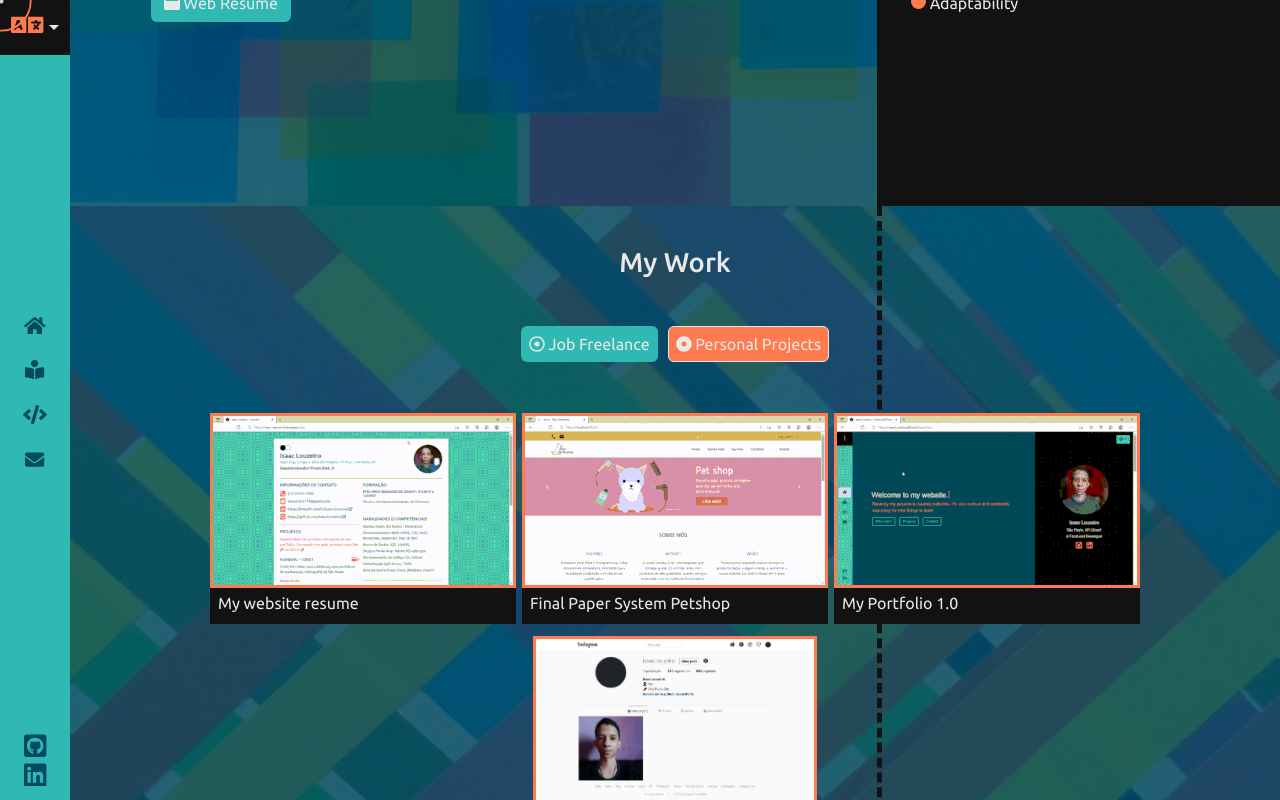
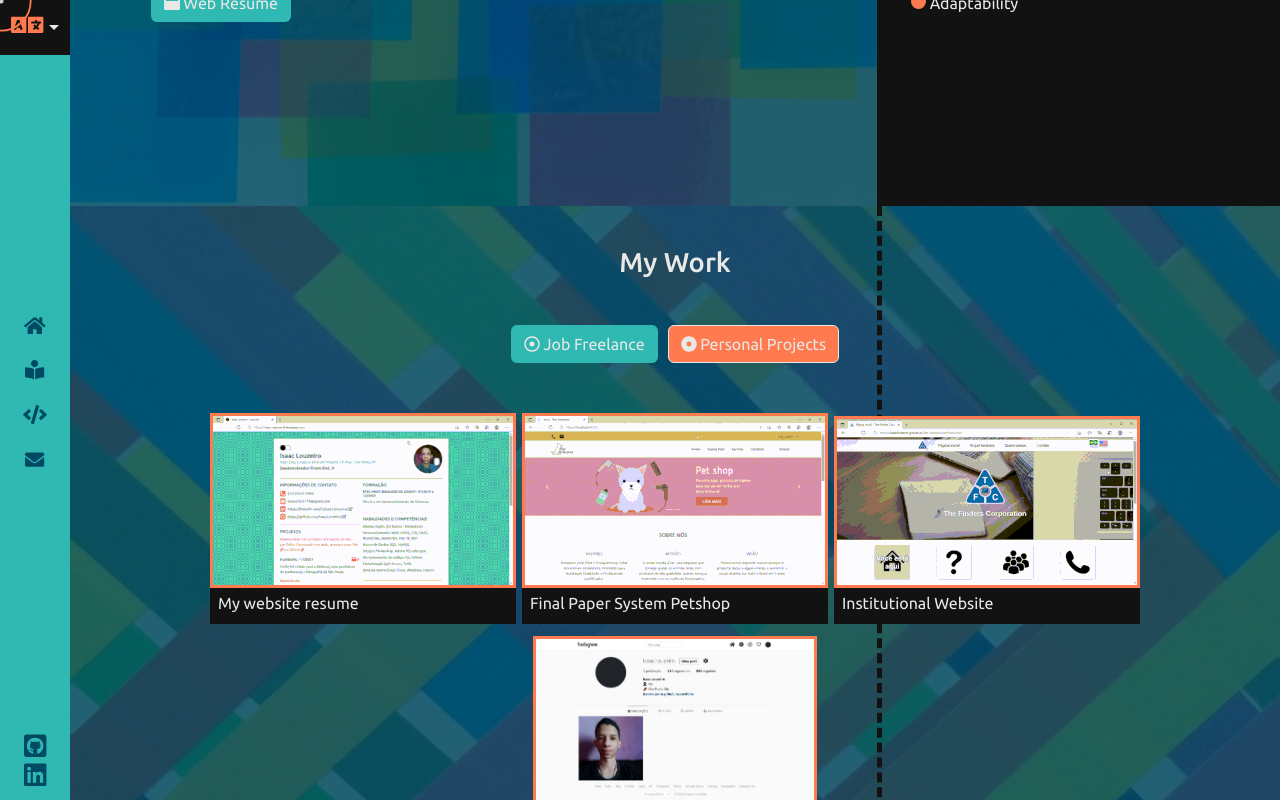
Before and after one commit to IsaacLouzeiro/web-portfolio, a Vue app: page / in a window 1280 px wide. Both pictures are taken after a click on the link "Personal Projects". Built offline with nearby package versions, Linux system fonts and the light colour scheme.

Commit message:
inserindo outro projeto na secao projetos

```diff
--- a/src/components/WorkSection.vue
+++ b/src/components/WorkSection.vue
@@ -43,7 +43,7 @@
                                         <img :src="item.img" :alt="item.alt">
 
                                         <h4 class="mt-3">{{ about }}</h4>
-                                        <p>{{ item.description }}</p>
+                                        <p class="Itemdesc">{{ item.description }}</p>
 
                                         <h4 class="mt-3">{{ technology }}</h4>
                                         <p>{{ item.technologies }}</p>
@@ -77,7 +77,7 @@
                                         <img :src="item.img" :alt="item.alt">
 
                                         <h4 class="mt-3">{{ about }}</h4>
-                                        <p>{{ item.description }}</p>
+                                        <p class="Itemdesc">{{ item.description }}</p>
 
                                         <h4 class="mt-3">{{ technology }}</h4>
                                         <p>{{ item.technologies }}</p>
@@ -224,7 +224,6 @@ export default {
             .btn {
                 background-color: $color3;
                 color: $color5;
-                padding: 5px 7px;
                 margin: auto 5px;
 
                 &.active {
@@ -235,9 +234,9 @@ export default {
                     background-color: $color4;
                 }
 
-                @media only screen and (max-width: 375px) {
-                    margin: auto 3px;
-                    padding: 5px 7px;
+                @media only screen and (max-width: 425px) {
+                    padding: 5px 6px;
+                    margin: auto 4px;
                     font-size: .85em;
                 }
             }
@@ -320,6 +319,12 @@ export default {
 
                             .box-main {
                                 padding: 0 5px;
+
+                                .Itemdesc {
+                                    text-align: left;
+                                    padding: 0 5px;
+                                    display: inline-block;
+                                }
 
                                 img {
                                     border: 3px solid $color4;
--- a/src/views/Home.vue
+++ b/src/views/Home.vue
@@ -198,18 +198,18 @@ export default {
                     alt: "Image Final Paper System",
                     nome: "Final Paper System Petshop",
                     img: require('../assets/img/petshopEnterprize.gif'),
-                    description: 'Pet Shop web system, for a fictitious enterprise, focused on sale of products for pets, and the register of pets to the grooming service, in addition to the institutional website.',
+                    description: 'Pet Shop web system, for a fictitious enterprise, focused on sale of products for pets, and the register of pets to the grooming service, in addition to the institutional website. Final Paper project of the course of Systems Development at ETEC Professor Basilides de Godoy.',
                     link: 'https://github.com/IsaacLouzeiro/petshop-tcc',
                     technologies: '[ HTML5 ] [ CSS3 ] [ Bootstrap ] [ JavaScript ] [ AspNet ] [ MySQL ]'
                 },
                 {
                     id: 4.1,
-                    alt: "Image My Portfolio 1.0",
-                    nome: "My Portfolio 1.0",
-                    img: require('../assets/img/portfolio1.0.gif'),
-                    description: 'My website portfolio, for the purpose of promote my work as a Front-end Developer.',
-                    link: 'https://isaaclouzeiro.github.io/portfolio/',
-                    technologies: '[ HTML5 ] [ SASS ] [ Bootstrap ] [ JavaScript ]'
+                    alt: "Image Institutional Website",
+                    nome: "Institutional Website",
+                    img: require('../assets/img/projetoTcm.gif'),
+                    description: 'This website was created by me, With the purpose of completing the first semester final exam at ETEC for Systems development course, and also to enhance my experience in the field.',
+                    link: 'https://isaaclouzeiro.github.io/Site-institucional/',
+                    technologies: '[ HTML5 ] [ CSS3 ] [ JavaScript ]'
                 },
                 {
                     id: 5.1,
```
Also changed, not shown: src/assets/img/projetoTcm.gif (added).
